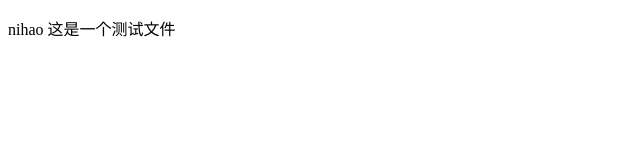
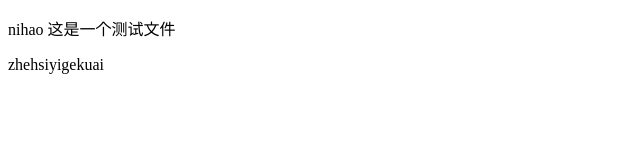
Before and after one commit to JBBQ/lianxi, a plain HTML site: page ceshi2.html in a window 1280 px wide. Shown: the whole page, without its empty margins (0-640 px from the left). Drawn offline with Linux system fonts and the light colour scheme.

Commit message:
加了DIV

```diff
--- a/ceshi2.html
+++ b/ceshi2.html
@@ -8,5 +8,7 @@
 </head>
 <body>
     <p>nihao 这是一个测试文件</p>
+    <div>zhehsiyigekuai</div>
+
 </body>
 </html>
```
